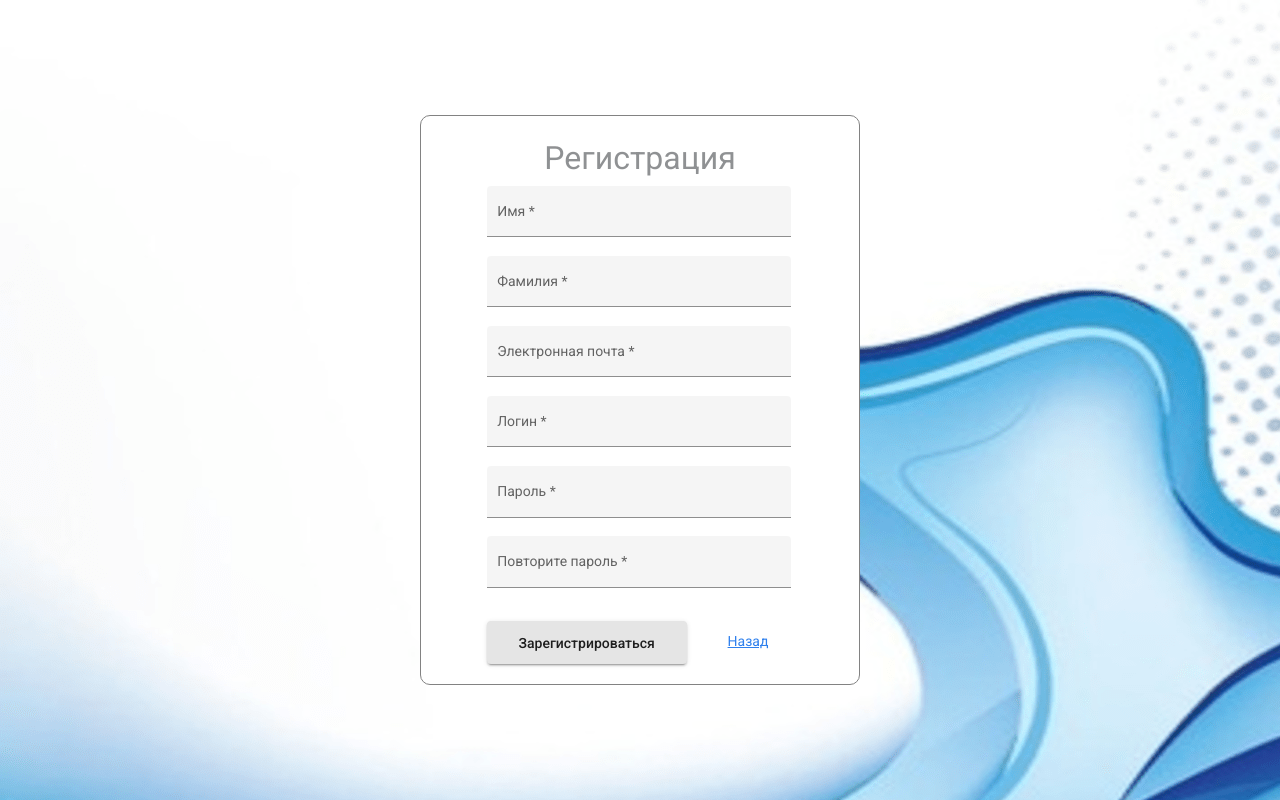
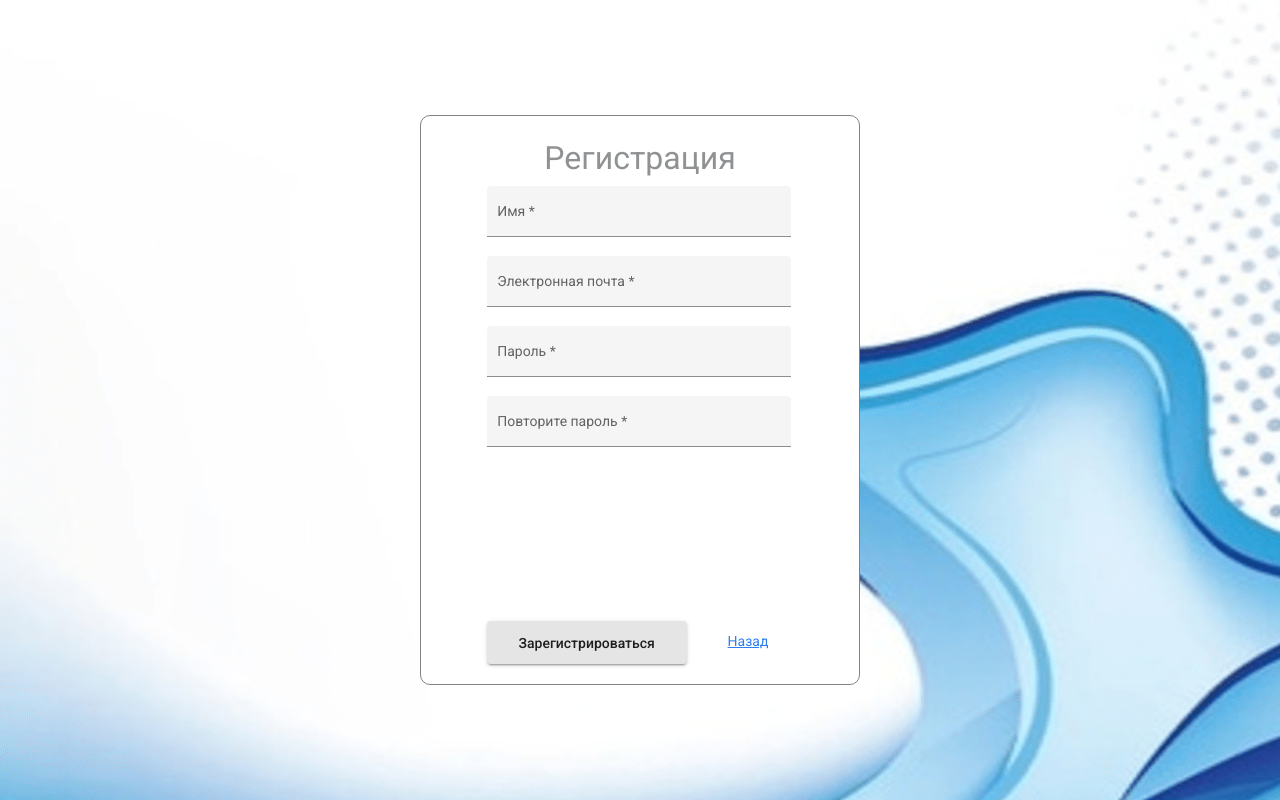
Before and after one commit to AleksKirienko/barter-front, an Angular app: page /registration in a window 1280 px wide. Built offline with nearby package versions, Linux system fonts and the light colour scheme.

Commit message:
Auth/registration for Nastya back

```diff
--- a/proxy.conf.json
+++ b/proxy.conf.json
@@ -1,6 +1,6 @@
 {
   "/api": {
-    "target": "https://6086c68ca3b9c200173b6d4d.mockapi.io",
+    "target": "http://localhost:1234/",
     "secure": false,
     "changeOrigin": true
   }
--- a/src/app/core/models/user.ts
+++ b/src/app/core/models/user.ts
@@ -1,9 +1,9 @@
 export interface User {
   id: number;
-  firstName: string;
-  lastName: string;
+  name: string;
   email: string;
   login: string;
   password: string;
+  favorites: [];
   token: string;
 }
--- a/src/app/core/services/api.service.ts
+++ b/src/app/core/services/api.service.ts
@@ -18,13 +18,11 @@ export class ApiService {
    */
   public signUp(user: User): Observable<User> {
     const body = {
-      firstName: user.firstName,
-      lastName: user.lastName,
+      name: user.name,
       email: user.email,
-      login: user.login,
       password: user.password
     };
-    return this.http.post<User>(`${environment.apiUrl}/users`, body);
+    return this.http.post<User>(`${environment.apiUrl}/user/r`, body);
   }
 
   /**
--- a/src/app/core/services/auth.service.ts
+++ b/src/app/core/services/auth.service.ts
@@ -1,6 +1,9 @@
 import { Injectable } from '@angular/core';
 import { Authorization } from '../models/authorization';
 import { HttpClient } from '@angular/common/http';
+import { User } from '../models/user';
+import { environment } from '../../../environments/environment';
+import { Observable } from 'rxjs';
 
 @Injectable({
   providedIn: 'root'
@@ -10,12 +13,17 @@ export class AuthService {
   constructor(private http: HttpClient) {
   }
 
-  public signIn(userLogin: string, userPass: string): void {
+  public signIn(userLogin: string, userPass: string): Observable<User> {
     const obj: Authorization = {
       login: userLogin
     };
     const rez: string = JSON.stringify(obj);
     sessionStorage.setItem('login', rez);
+    const body = {
+      email: userLogin,
+      password: userPass
+    };
+    return this.http.post<User>(`${environment.apiUrl}/user/a`, body);
   }
 
   public receiveFromStorage(): string {
--- a/src/app/modules/auth/pages/auth/auth.component.ts
+++ b/src/app/modules/auth/pages/auth/auth.component.ts
@@ -35,8 +35,11 @@ export class AuthComponent implements OnInit {
   public onSubmit(): void {
     if (this.loginForm.valid) {
       const values = this.loginForm.value;
-      this.authService.signIn(values.login, values.password);
-      this.router.navigateByUrl('/home');
+      this.authService.signIn(values.login, values.password).subscribe(res => {
+          this.router.navigateByUrl('/home');
+          console.log(res);
+        }
+      );
     }
   }
 
--- a/src/app/modules/auth/pages/registration/registration.component.html
+++ b/src/app/modules/auth/pages/registration/registration.component.html
@@ -8,17 +8,8 @@
           <input matInput
                  required
                  type="text"
-                 formControlName="firstName"
+                 formControlName="name"
                  placeholder="Иван">
-          <mat-error>{{formErrors.required}}</mat-error>
-        </mat-form-field>
-        <mat-form-field appearance="fill">
-          <mat-label>Фамилия</mat-label>
-          <input matInput
-                 required
-                 type="text"
-                 formControlName="lastName"
-                 placeholder="Иванов">
           <mat-error>{{formErrors.required}}</mat-error>
         </mat-form-field>
         <mat-form-field appearance="fill">
@@ -30,15 +21,6 @@
                  placeholder="example@mail.ru">
           <mat-error *ngIf="!(registrationForm.get('email').errors?.email)">{{ formErrors.required }}</mat-error>
           <mat-error *ngIf="registrationForm.get('email').errors?.email">{{ formErrors.email }}</mat-error>
-        </mat-form-field>
-        <mat-form-field appearance="fill">
-          <mat-label>Логин</mat-label>
-          <input matInput
-                 required
-                 type="text"
-                 formControlName="login"
-                 placeholder="login">
-          <mat-error>{{formErrors.required}}</mat-error>
         </mat-form-field>
         <mat-form-field appearance="fill">
           <mat-label>Пароль</mat-label>
--- a/src/app/modules/auth/pages/registration/registration.component.ts
+++ b/src/app/modules/auth/pages/registration/registration.component.ts
@@ -28,10 +28,8 @@ export class RegistrationComponent implements OnInit {
 
   ngOnInit(): void {
     this.registrationForm = this.formBuilder.group({
-      firstName: ['', Validators.required],
-      lastName: ['', Validators.required],
+      name: ['', Validators.required],
       email: ['', [Validators.required, Validators.email]],
-      login: ['', Validators.required],
       password: ['', [
         Validators.required,
         Validators.minLength(minLengthPass),
@@ -47,11 +45,11 @@ export class RegistrationComponent implements OnInit {
     if (this.registrationForm.valid) {
       const user: User = {
         id: 0,
-        firstName: this.registrationForm.controls.firstName.value,
-        lastName: this.registrationForm.controls.lastName.value,
+        name: this.registrationForm.controls.name.value,
         email: this.registrationForm.controls.email.value,
-        login: this.registrationForm.controls.login.value,
+        login: '',
         password: this.registrationForm.controls.password.value,
+        favorites: [],
         token: ''
       };
       this.apiService.signUp(user).subscribe(() => {
--- a/src/app/modules/home/pages/personal-room/personal-room.component.html
+++ b/src/app/modules/home/pages/personal-room/personal-room.component.html
@@ -2,7 +2,7 @@
   <h1 align="center">Личный кабинет</h1>
   <img class="personal-room__avatar" src="./assets/img/avatar.png" alt="">
   <div class="user-info">
-    <b>Name:</b> {{ user.firstName + ' ' + user.lastName }}<br>
+    <b>Name:</b> {{ user.name }}<br>
     <b>email:</b> {{ user.email }}
   </div>
   <div class="container" align="center">
--- a/src/app/modules/home/pages/personal-room/personal-room.component.ts
+++ b/src/app/modules/home/pages/personal-room/personal-room.component.ts
@@ -14,7 +14,7 @@ import { Router } from '@angular/router';
 export class PersonalRoomComponent implements OnInit, OnDestroy {
 
   public user: User = {
-    id: 0, firstName: '', lastName: '', email: '', login: '', password: '', token: ''
+    id: 0, name: '', email: '', login: '', password: '', favorites: [], token: ''
   };
   public products: Products[] = [];
   public message = 'Вы не добавляли свой товар';
```
